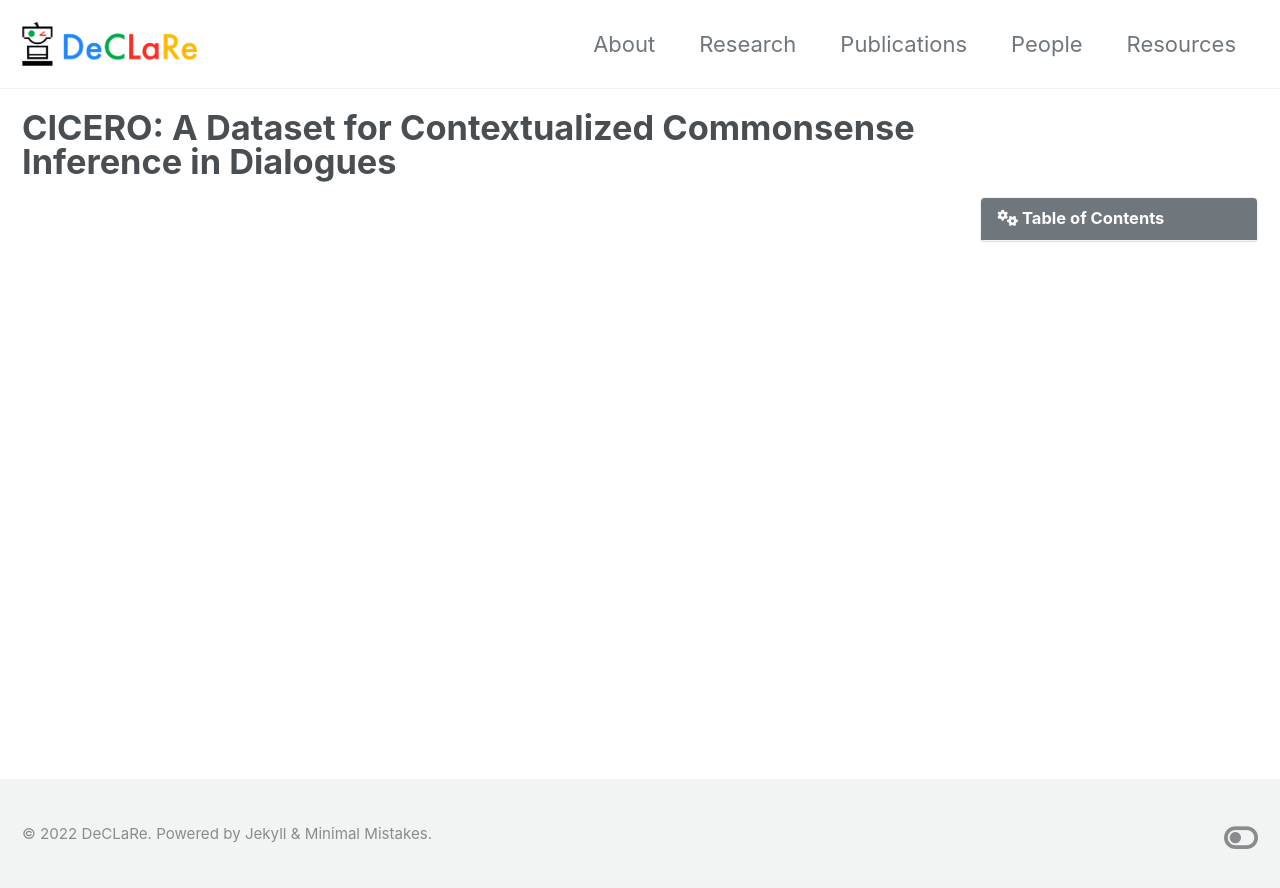
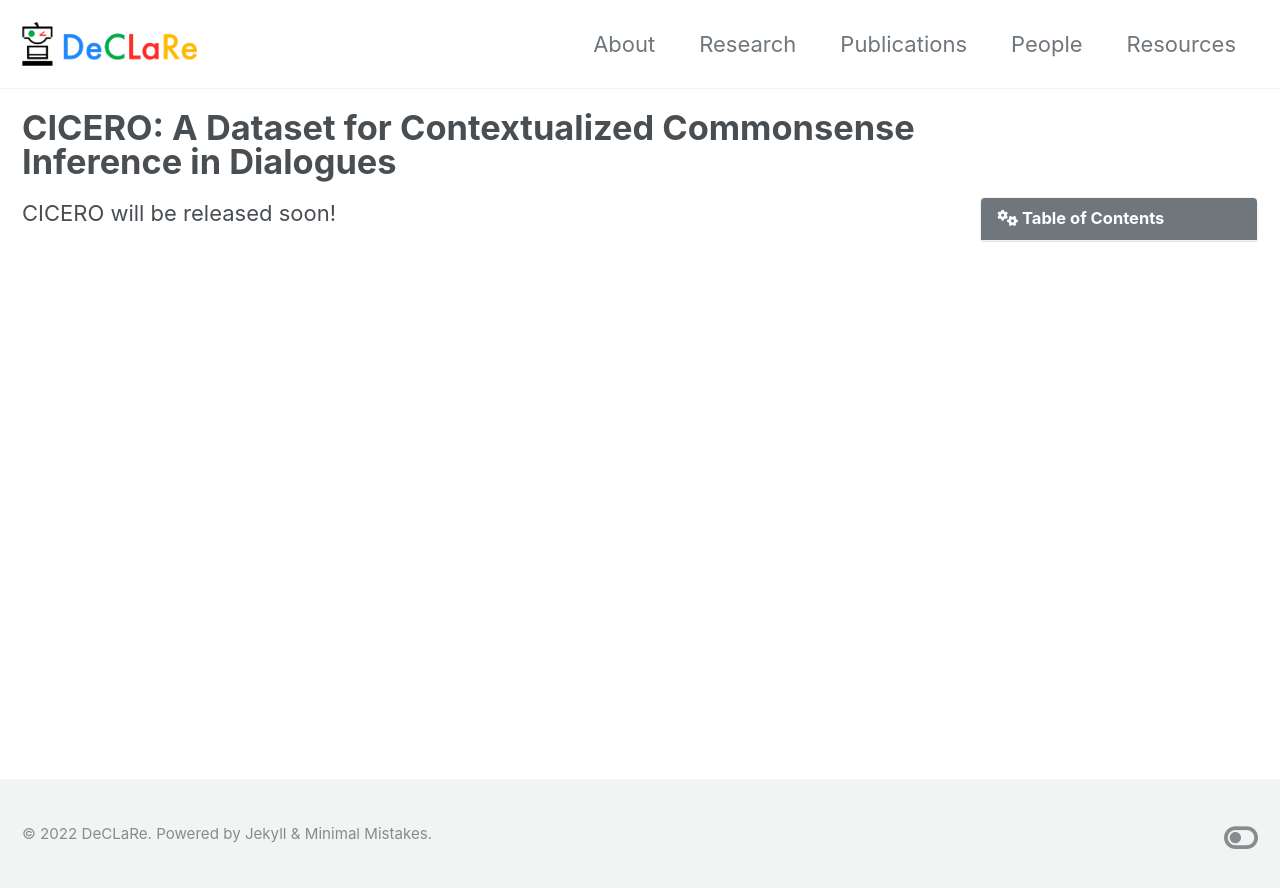
Before and after one commit to declare-lab/declare-lab.github.io, a Jekyll site: the page built from _pages/CICERO.md, in a window 1280 px wide. Shown: the top 888 px of the page. Built offline with Jekyll 4.4.1, drawn with Linux system fonts in a browser that asks for light colours; cached includes are drawn as plain includes; nearby versions of some CDN libraries.

Commit message:
Update CICERO.md

```diff
--- a/_pages/CICERO.md
+++ b/_pages/CICERO.md
@@ -13,3 +13,5 @@ toc_sticky: true
 articlecolour: "#00001a"
 
 ---
+
+CICERO will be released soon!
```
